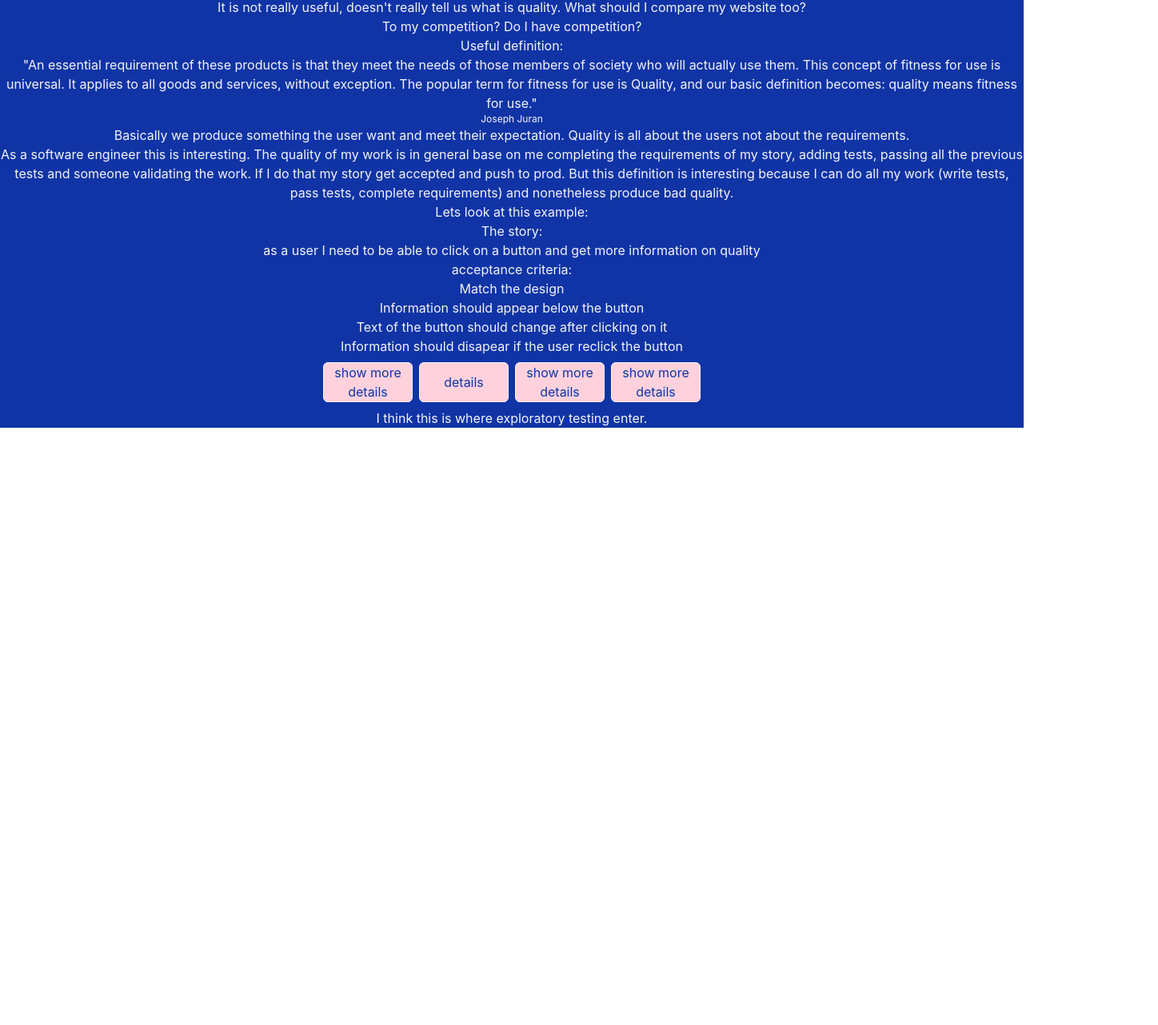
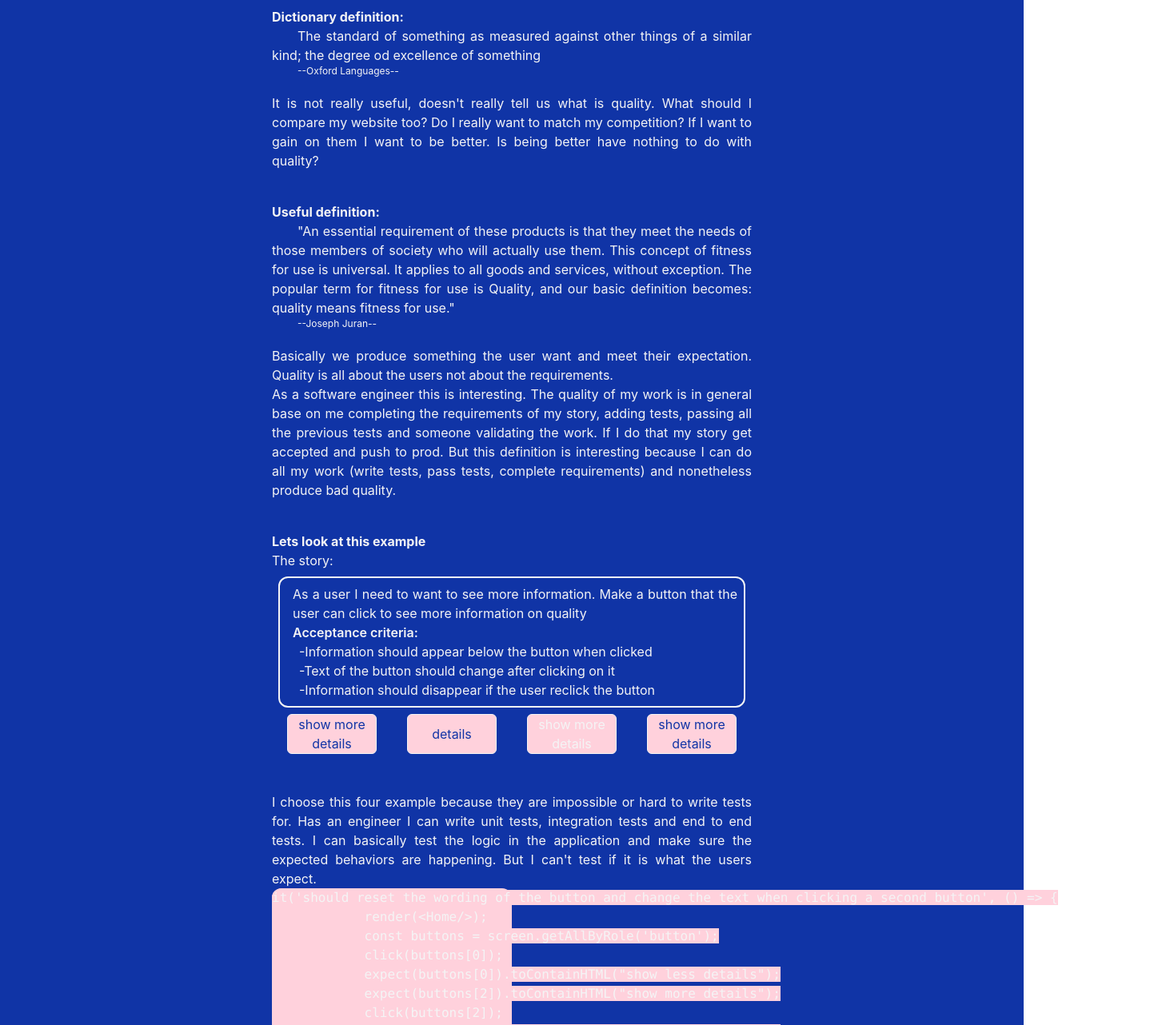
Before and after one commit to willot/Quality, a React (Create React App) app: page / in a window 1280 px wide. Shown: the part 91-1373 px from the top of the page at 80% size, 1448 px wide, since content can reach past the window. Before the commit the page ends 800 px from the top, so only its background shows below. Built offline with nearby package versions, Linux system fonts and the light colour scheme.

Commit message:
add lot of styling and work in progress displaying test code

```diff
--- a/src/App.tsx
+++ b/src/App.tsx
@@ -4,7 +4,7 @@ import {Home} from "./pages/Home";
 
 function App() {
   return (
-    <div className="App ">
+    <div className="App bg-blue flex flex-row justify-center">
       <Home/>
     </div>
   );
--- a/src/components/ExampleButton.tsx
+++ b/src/components/ExampleButton.tsx
@@ -4,13 +4,14 @@ type ExampleButtonProps = {
     setTextDetails: (value: string) => void;
     buttonId: string;
     buttonWording: (value: boolean) => string;
+    css: string;
 }
 
-export const ExampleButton = ({setTextDetails, buttonId, buttonWording}:ExampleButtonProps) => {
+export const ExampleButton = ({setTextDetails, buttonId, buttonWording, css}:ExampleButtonProps) => {
     const {ref, isVisible, setIsVisible} = OutsideClickDetector(false);
 
     return (
-        <button ref={ref} className="bg-pink text-blue w-28 border border-white rounded-md"
+        <button ref={ref} className={css}
                 onClick={() => {
                     const details = !isVisible ? buttonId : "";
                     setTextDetails(details);
--- a/src/components/ExampleButtonNotAccessible.tsx
+++ b/src/components/ExampleButtonNotAccessible.tsx
@@ -9,11 +9,12 @@ type ExampleButtonNotAccessibleProps = {
 export const ExampleButtonNotAccessible = ({setTextDetails, buttonId, buttonWording}:ExampleButtonNotAccessibleProps) => {
     const {ref, isVisible, setIsVisible} = OutsideClickDetector(false);
 
+
     return (
         <div ref={ref}
-            className="bg-pink text-blue w-28 border border-white rounded-md"
+            className="bg-pink text-blue w-28 text-center border border-white rounded-md cursor-pointer mb-2"
             onClick={() => {
-                 const details = !isVisible ? buttonId : "";
+                    const details = !isVisible ? buttonId : "";
                  setTextDetails(details);
                  setIsVisible(!isVisible);
                  }}
--- a/src/pages/Home.tsx
+++ b/src/pages/Home.tsx
@@ -7,24 +7,26 @@ export const Home = () => {
 
 
     const details = () => {
-        if (textDetails ==="") {
+        if (textDetails === "") {
             return null;
         }
-        if (textDetails=== "button1") {
+        if (textDetails === "button1") {
             return (
                 <section>
                     Button1 follow all the requirements. But will a user expect a button to get more information?
                 </section>
             )
         }
-        if (textDetails=== "button2") {
+        if (textDetails === "button2") {
             return (
                 <section>
-                    Button2 follow all the requirements. But the wording of the button is confusing.
+                    Button2 follow all the requirements. But the wording of the button is confusing. Did you checked it
+                    on mobile?
+                    Is it too wide?
                 </section>
             )
         }
-        if (textDetails=== "button3") {
+        if (textDetails === "button3") {
             return (
                 <section>
                     Button3 follow all the requirements. But the color contrast is hard to read.
@@ -41,57 +43,125 @@ export const Home = () => {
     }
 
     const buttonText = (value: boolean): string => {
-        return value? "show less details": "show more details";
+        return value ? "show less details" : "show more details";
     }
 
     const wrongWordingButtonText = (value: boolean): string => {
-        return value? "less details": "details";
+        return value ? "less details" : "details";
     }
 
+    const test1 = `it('should change the text wording when the button is clicked', () => {
+            render(<Home/>);
+            const buttons = screen.getAllByRole('button');
+            expect(buttons[0]).toContainHTML("show more details")
+            click(buttons[0]);
+            expect(buttons[0]).toContainHTML("show less details")
+        });`;
+
+    const test2 = `it('should show more info when the button is clicked', () => {
+            render(<Home/>);
+            const buttons = screen.getAllByRole('button');
+            click(buttons[0]);
+            const extraInfo = screen.queryByText("Button1 follow all the requirements. But will a user expect " +
+                "a button to get more information?")
+            expect(extraInfo).toBeInTheDocument();
+        });
+        `;
+
+    const test3 = `it('should reset the wording of the button and change the text when clicking a second button', () => {
+            render(<Home/>);
+            const buttons = screen.getAllByRole('button');
+            click(buttons[0]);
+            expect(buttons[0]).toContainHTML("show less details");
+            expect(buttons[2]).toContainHTML("show more details");
+            click(buttons[2]);
+            expect(buttons[2]).toContainHTML("show less details");
+            expect(buttons[0]).toContainHTML("show more details");
+            const extraInfo = screen.queryByText("Button3 follow all the requirements. But the color contrast is" +
+                " hard to read.")
+            expect(extraInfo).toBeInTheDocument();
+        });`;
+
     return (
-        <section className="bg-blue h-full text-white">
-            <h1>What is quality?</h1>
-            <h2>Dictionary definition:</h2>
-            <p>The standard of something as measured against other things of a similar kind;
+        <section className="bg-blue h-full text-white text-justify py-10 px-5 w-11/12 md:w-9/12 lg:w-6/12 2xl:w-4/12">
+            <h1 className="text-4xl font-medium pb-5">What is quality?</h1>
+            <section className="pb-10">
+                <h2 className="font-bold">Dictionary definition:</h2>
+                <p className="indent-8">The standard of something as measured against other things of a similar kind;
                     the degree od excellence of something</p>
-            <p className="text-xs">Oxford Languages</p>
-            <p>It is not really useful, doesn't really tell us what is quality. What should I compare my website too?</p>
-            <p>To my competition? Do I have competition?</p>
-            <h2>Useful definition:</h2>
-            <p>
-                "An essential requirement of these products is that they meet the needs of those members of society who
+                <p className="text-xs indent-8 pb-5">--Oxford Languages--</p>
+                <p>It is not really useful, doesn't really tell us what is quality. What should I compare my website
+                    too? Do I really want to match my competition? If I want to gain on them I want to be better.
+                    Is being better have nothing to do with quality?</p>
+            </section>
+            <section className="pb-10">
+                <h2 className="font-bold">Useful definition:</h2>
+                <p className="indent-8">
+                    "An essential requirement of these products is that they meet the needs of those members of society
+                    who
                     will actually use them. This concept of fitness for use is universal. It applies to all goods and
-                services, without exception. The popular term for fitness for use is Quality, and our basic definition
+                    services, without exception. The popular term for fitness for use is Quality, and our basic
+                    definition
                     becomes: quality means fitness for use."
                 </p>
-            <p className="text-xs">Joseph Juran</p>
+                <p className="text-xs indent-8 pb-5">--Joseph Juran--</p>
                 <p>
-                Basically we produce something the user want and meet their expectation. Quality is all about the users
+                    Basically we produce something the user want and meet their expectation. Quality is all about the
+                    users
                     not about the requirements.
                 </p>
                 <p>
-                As a software engineer this is interesting. The quality of my work is in general base on me completing
-                the requirements of my story, adding tests, passing all the previous tests and someone validating the work.
+                    As a software engineer this is interesting. The quality of my work is in general base on me
+                    completing
+                    the requirements of my story, adding tests, passing all the previous tests and someone validating
+                    the
+                    work.
                     If I do that my story get accepted and push to prod.
                     But this definition is interesting because I can do all my work (write tests, pass tests, complete
                     requirements) and nonetheless produce bad quality.
                 </p>
-            <h2>Lets look at this example:</h2>
+            </section>
+            <section className="pb-10">
+                <h2 className="font-bold">Lets look at this example</h2>
                 <h3>The story:</h3>
-            <p>as a user I need to be able to click on a button and get more information on quality</p>
-            <p>acceptance criteria:</p>
-            <ul>Match the design</ul>
-            <ul>Information should appear below the button</ul>
-            <ul>Text of the button should change after clicking on it</ul>
-            <ul>Information should disapear if the user reclick the button</ul>
-            <section className="flex flex-row space-x-2 justify-center py-2">
-                <ExampleButton setTextDetails={setTextDetails} buttonId="button1" buttonWording={buttonText}/>
-                <ExampleButton setTextDetails={setTextDetails} buttonId="button2" buttonWording={wrongWordingButtonText}/>
-                <ExampleButton setTextDetails={setTextDetails} buttonId="button3" buttonWording={buttonText}/>
-                <ExampleButtonNotAccessible setTextDetails={setTextDetails} buttonId="button3" buttonWording={buttonText}/>
+                <section className="border-2 border-white p-2 m-2 rounded-xl">
+                    <p className="pl-2">As a user I need to want to see more information. Make a button that the user
+                        can click to see more information on quality</p>
+                    <p className="pl-2 font-semibold">Acceptance criteria:</p>
+                    <ul className="pl-4">-Information should appear below the button when clicked</ul>
+                    <ul className="pl-4">-Text of the button should change after clicking on it</ul>
+                    <ul className="pl-4">-Information should disappear if the user reclick the button</ul>
+                </section>
+                <section className="grid grid-rows-2 grid-flow-col justify-items-center md:grid-rows-1">
+                    <ExampleButton setTextDetails={setTextDetails} buttonId="button1" buttonWording={buttonText}
+                                   css={"bg-pink text-blue w-28 border border-white rounded-md mb-2"}/>
+                    <ExampleButton setTextDetails={setTextDetails} buttonId="button2"
+                                   buttonWording={wrongWordingButtonText}
+                                   css={"bg-pink text-blue w-48 border border-white rounded-md sm:w-28 mb-2"}/>
+                    <ExampleButton setTextDetails={setTextDetails} buttonId="button3" buttonWording={buttonText}
+                                   css={"bg-pink text-white w-28 border border-white rounded-md mb-2"}/>
+                    <ExampleButtonNotAccessible setTextDetails={setTextDetails} buttonId="button3"
+                                                buttonWording={buttonText}/>
                 </section>
                 <section className="text-red">
                     {details()}
+                </section>
+            </section>
+            <section>
+                I choose this four example because they are impossible or hard to write tests for. Has an engineer
+                I can write unit tests, integration tests and end to end tests. I can basically test the logic in the
+                application and make sure the expected behaviors are happening. But I can't test if it is what the users
+                expect.
+            </section>
+
+                {/*<code className="bg-bladk">{test1}</code>*/}
+                {/*<code>{test2}</code>*/}
+            {/*</pre>*/}
+            <section className="bg-pink rounded-xl text-left w-11/12 md:w-9/12 lg:w-6/12 2xl:w-4/12">
+
+            <pre className="bg-pink rounded-xl text-left w-11/12 md:w-9/12 lg:w-6/12 2xl:w-4/12">
+                <code className="bg-pink rounded-xl text-left w-11/12 md:w-9/12 lg:w-6/12 2xl:w-4/12">{test3}</code>
+            </pre>
             </section>
             <p>I think this is where exploratory testing enter. </p>
 
```
Also changed, not shown: 1 other file (tests, documents, lock files or other folders). Lines whose indentation alone changed are shown as unchanged.
